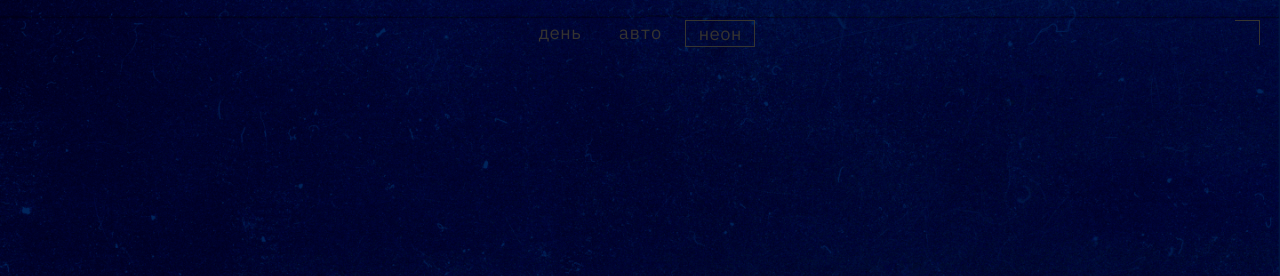
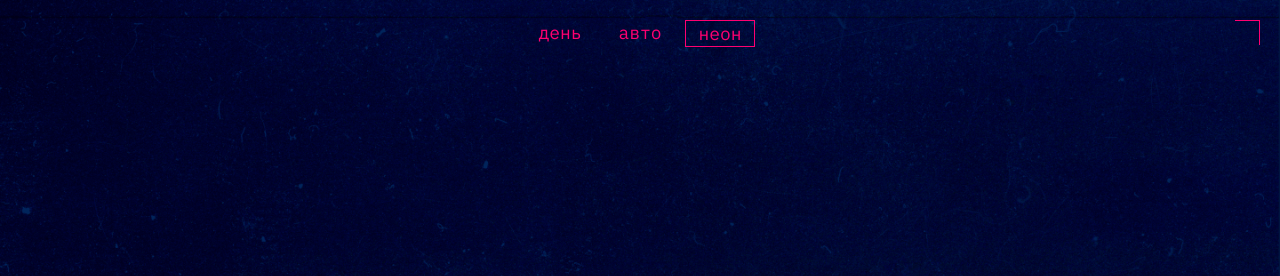
Before and after one commit to johnny91-web/slozhno-sosredotochitsya-fd, a website: page index.html in a window 1280 px wide. Both pictures are taken after a click on the button "неон". Shown: the top 276 px of the page. Drawn offline with Linux system fonts and the light colour scheme.

Commit message:
исправил работу кнопок переключения тем

```diff
--- a/package.json
+++ b/package.json
@@ -11,7 +11,6 @@
     "lintfix": "stylelint '**/*.css' --fix",
     "checkAll": "npm run check && npm run lint",
     "fixAll": "npm run format && npm run lintfix"
-
   },
   "repository": {
     "type": "git",
--- a/styles/dark.css
+++ b/styles/dark.css
@@ -8,9 +8,13 @@
   --background-image: url(../images/cover-image-dark.png);
   --accent-color: #ff0070;
   --title-color: #db00ff;
+  --section-title-color: #ff0070;
   --accent-text: #000028;
+  --content-color: #f1b2ce;
+  --menu-button-color: #ff0070;
+  --hover-button: #ff007066;
+  --button-active-color: #ff0070;
+  --page-bg-color: #000028;
   --focus-button: #ff0070;
-  --content-color: #f1b2ce;
-  --hover-button: #ff007066;
-  --background-color: #000028;
+  --decor-color: #ff0070;
 }
```
